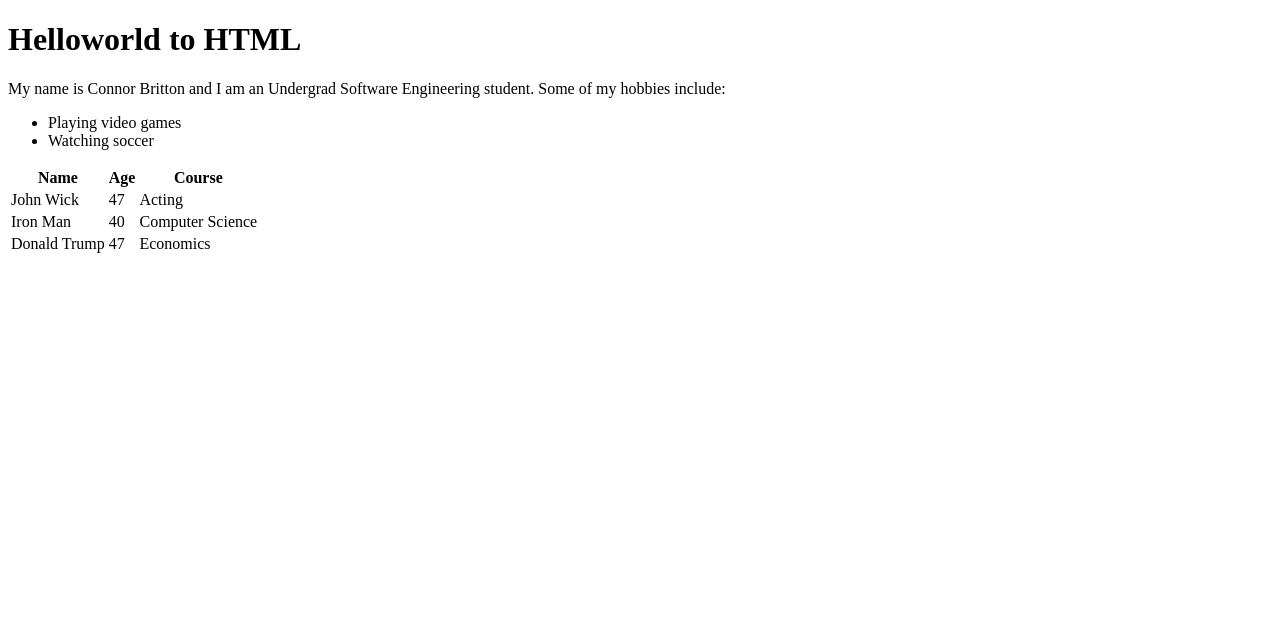
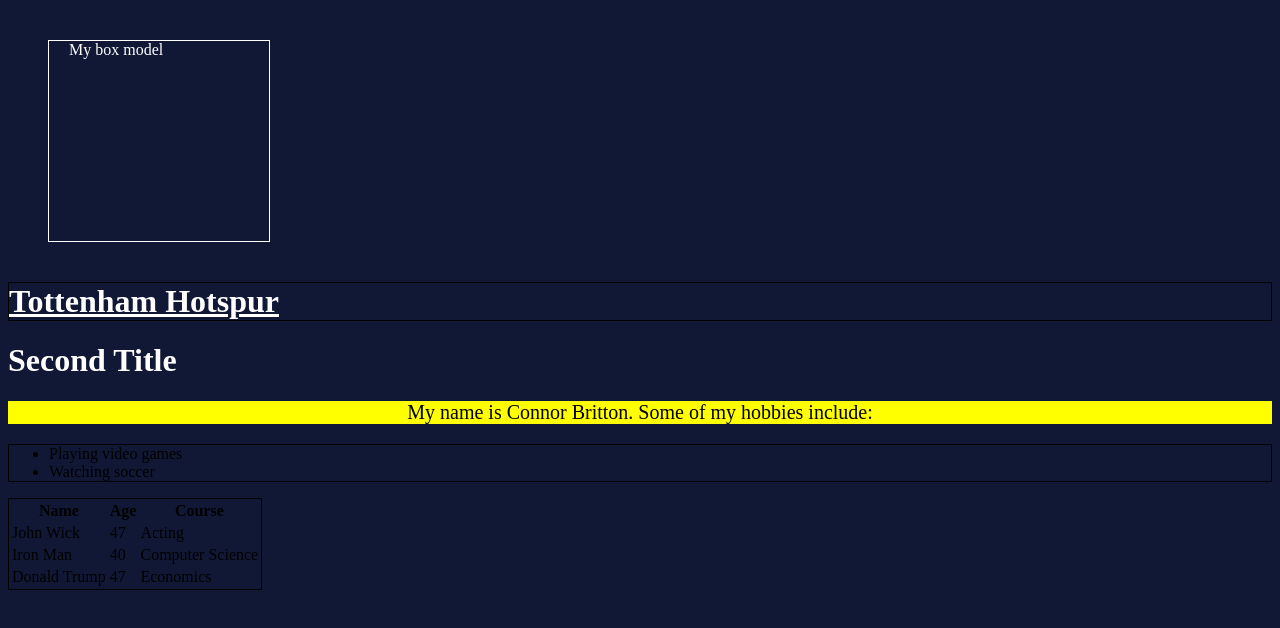
Before and after one commit to ConnorBritton/ConnorBritton.github.io, a plain HTML site: page index.html in a window 1280 px wide. Drawn offline with Linux system fonts and the light colour scheme.

Commit message:
Added CSS

```diff
--- a/index.html
+++ b/index.html
@@ -1,19 +1,22 @@
 <!DOCTYPE html>
 <html>
     <head>
-        <title>Hello world</title>
+        <title>Tottenham Hotspur Fanclub</title>
+        <link rel="stylesheet" href="style.css" type="text/css"/>
     </head>
     <body>
-        <h1>Helloworld to HTML</h1>
-        <p>My name is Connor Britton and I am an Undergrad Software Engineering student.
+        <div id="box">My box model</div>
+        <h1 id="page_title" class="content">Tottenham Hotspur</h1>
+        <h1>Second Title</h1>
+        <p style="background-color: yellow;">My name is Connor Britton.
             Some of my hobbies include:</p>
 
-        <ul>
+        <ul class="content">
             <li>Playing video games</li>
             <li>Watching soccer</li>
         </ul>
 
-        <table>
+        <table class="content">
             <thead>
                 <tr>
                     <th>Name</th>
--- /dev/null
+++ b/style.css
@@ -0,0 +1,24 @@
+body{
+    background-color: #111836;
+}
+h1{
+    color: #FFFFFF;
+}
+p{
+    text-align: center;
+    font-size: 20px;
+}
+#box{
+    height: 200px;
+    width: 200px;
+    border: 1px solid #FFFFFF;
+    padding-left: 20px;
+    margin: 40px;
+    color: #FFFFFF;
+}
+#page_title{
+    text-decoration: underline;
+}
+.content{
+    border: 1px solid black;
+}
```
